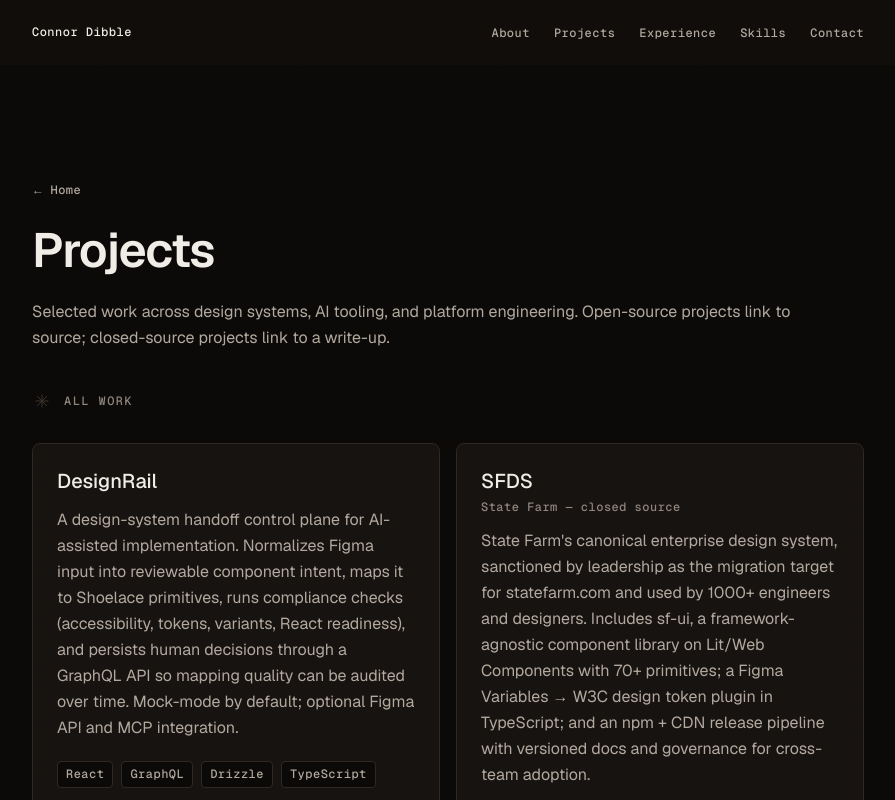
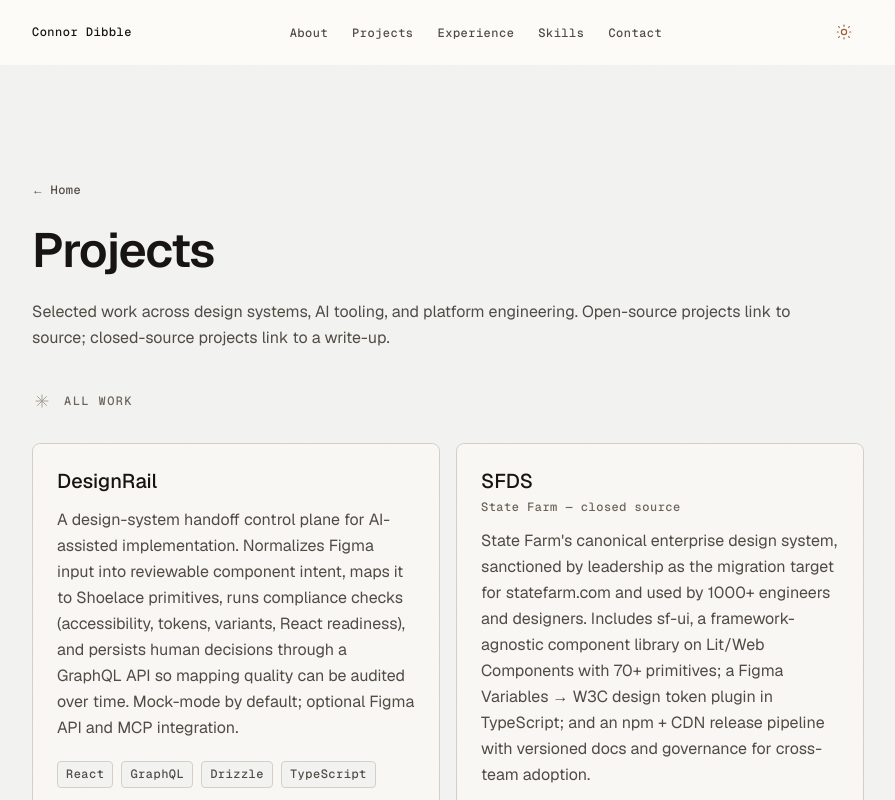
Before and after one commit to connordibble/connordibble.dev, a Next.js app: page /projects in a window 1280 px wide. Shown: the top 800 px of the page, without its empty margins (192-1087 px from the left). Built offline with nearby package versions, Linux system fonts and the light colour scheme.

Commit message:
feat: add light mode

```diff
--- a/src/app/globals.css
+++ b/src/app/globals.css
@@ -18,6 +18,26 @@
   --color-code-border: #262018;
   --color-success: #34b36a;
   --color-warning: #c9a227;
+}
+
+:root[data-theme="light"] {
+  --color-accent: #9f5f37;
+  --color-accent-hover: #7d4527;
+  --color-accent-soft: #ead8cb;
+  --color-canvas: #f2f3f0;
+  --color-shell: #fcfbf8;
+  --color-panel: #f8f7f3;
+  --color-panel-raised: #ffffff;
+  --color-panel-hover: #eeeae4;
+  --color-border: #d5d0c7;
+  --color-border-strong: #aaa195;
+  --color-text: #171411;
+  --color-text-muted: #514b45;
+  --color-text-subtle: #6c645a;
+  --color-code-bg: #f7f4ef;
+  --color-code-border: #d9d2c8;
+  --color-success: #167348;
+  --color-warning: #8f6b10;
 }
 
 @theme inline {
@@ -93,6 +113,11 @@
 
 html {
   scroll-behavior: smooth;
+  color-scheme: dark;
+}
+
+html[data-theme="light"] {
+  color-scheme: light;
 }
 
 section[id],
@@ -108,6 +133,9 @@
   -moz-osx-font-smoothing: grayscale;
   text-rendering: optimizeLegibility;
   -webkit-tap-highlight-color: transparent;
+  transition:
+    background-color 180ms ease,
+    color 180ms ease;
 }
 
 body::before {
@@ -119,6 +147,11 @@
   opacity: 0.06;
   mix-blend-mode: overlay;
   background-image: url("/noise.svg");
+}
+
+:root[data-theme="light"] body::before {
+  opacity: 0.035;
+  mix-blend-mode: multiply;
 }
 
 ::selection {
--- a/src/app/layout.tsx
+++ b/src/app/layout.tsx
@@ -1,5 +1,6 @@
 import type { Metadata, Viewport } from "next";
 import { Geist, Geist_Mono } from "next/font/google";
+import Script from "next/script";
 import "./globals.css";
 
 const geistSans = Geist({
@@ -39,11 +40,29 @@
 };
 
 export const viewport: Viewport = {
-  themeColor: "#0b0908",
-  colorScheme: "dark",
+  themeColor: [
+    { media: "(prefers-color-scheme: light)", color: "#f2f3f0" },
+    { media: "(prefers-color-scheme: dark)", color: "#0b0908" },
+  ],
+  colorScheme: "dark light",
   width: "device-width",
   initialScale: 1,
 };
+
+const themeInitScript = `
+(function() {
+  try {
+    var key = "connordibble-theme";
+    var stored = localStorage.getItem(key);
+    var theme = stored === "light" || stored === "dark"
+      ? stored
+      : (window.matchMedia("(prefers-color-scheme: light)").matches ? "light" : "dark");
+    document.documentElement.dataset.theme = theme;
+  } catch (_) {
+    document.documentElement.dataset.theme = "dark";
+  }
+})();
+`;
 
 export default function RootLayout({
   children,
@@ -53,6 +72,7 @@
   return (
     <html
       lang="en"
+      suppressHydrationWarning
       className={`${geistSans.variable} ${geistMono.variable} h-full antialiased`}
     >
       <body className="min-h-full flex flex-col bg-canvas text-text font-sans">
@@ -63,6 +83,9 @@
           Skip to content
         </a>
         {children}
+        <Script id="theme-init" strategy="beforeInteractive">
+          {themeInitScript}
+        </Script>
       </body>
     </html>
   );
--- a/src/components/nav.tsx
+++ b/src/components/nav.tsx
@@ -1,8 +1,13 @@
 "use client";
 
-import { useEffect, useState } from "react";
+import { useEffect, useState, useSyncExternalStore } from "react";
 import Link from "next/link";
 import { AnimatePresence, motion, useReducedMotion } from "framer-motion";
+
+type Theme = "dark" | "light";
+
+const themeStorageKey = "connordibble-theme";
+const themeChangeEvent = "connordibble-theme-change";
 
 const links = [
   { href: "/#about", label: "About" },
@@ -79,6 +84,8 @@
           ))}
         </ul>
 
+        <div className="flex items-center gap-1 sm:ml-1">
+          <ThemeToggle />
           <button
             type="button"
             aria-expanded={open}
@@ -87,8 +94,9 @@
             onClick={() => setOpen((o) => !o)}
             className="sm:hidden -mr-2 inline-flex h-11 w-11 items-center justify-center rounded-sm text-text hover:text-accent transition-colors duration-150"
           >
-          <Hamburger open={open} />
+            <Hamburger open={open} reduceMotion={shouldReduceMotion} />
           </button>
+        </div>
       </nav>
 
       <AnimatePresence initial={false}>
@@ -138,21 +146,165 @@
   );
 }
 
-function Hamburger({ open }: { open: boolean }) {
+function ThemeToggle() {
+  const theme = useSyncExternalStore(
+    subscribeTheme,
+    getThemeSnapshot,
+    getServerThemeSnapshot,
+  );
+  const nextTheme = theme === "light" ? "dark" : "light";
+
+  return (
+    <button
+      type="button"
+      aria-label={`Switch to ${nextTheme} mode`}
+      aria-pressed={theme === "light"}
+      title={`Switch to ${nextTheme} mode`}
+      onClick={() => {
+        applyTheme(nextTheme);
+      }}
+      className="group relative inline-flex h-10 w-10 items-center justify-center rounded-sm text-text-muted transition-[background-color,color,transform] duration-150 hover:bg-panel-hover hover:text-accent active:scale-[0.96] active:bg-border active:text-accent aria-pressed:text-accent"
+    >
+      <SunIcon
+        className={[
+          "absolute h-4 w-4 transition-all duration-150",
+          theme === "light" ? "scale-100 opacity-100" : "scale-75 opacity-0",
+        ].join(" ")}
+      />
+      <MoonIcon
+        className={[
+          "absolute h-4 w-4 transition-all duration-150",
+          theme === "dark" ? "scale-100 opacity-100" : "scale-75 opacity-0",
+        ].join(" ")}
+      />
+    </button>
+  );
+}
+
+function subscribeTheme(onStoreChange: () => void) {
+  const media = window.matchMedia("(prefers-color-scheme: light)");
+  const onPreferenceChange = () => {
+    if (getStoredTheme()) return;
+    setThemeAttribute(media.matches ? "light" : "dark");
+    onStoreChange();
+  };
+  const onStorage = (event: StorageEvent) => {
+    if (event.key !== themeStorageKey) return;
+    setThemeAttribute(getStoredTheme() ?? getSystemTheme());
+    onStoreChange();
+  };
+
+  window.addEventListener(themeChangeEvent, onStoreChange);
+  window.addEventListener("storage", onStorage);
+  media.addEventListener("change", onPreferenceChange);
+  queueMicrotask(onStoreChange);
+
+  return () => {
+    window.removeEventListener(themeChangeEvent, onStoreChange);
+    window.removeEventListener("storage", onStorage);
+    media.removeEventListener("change", onPreferenceChange);
+  };
+}
+
+function getThemeSnapshot(): Theme {
+  return getCurrentTheme();
+}
+
+function getServerThemeSnapshot(): Theme {
+  return "dark";
+}
+
+function getCurrentTheme(): Theme {
+  return document.documentElement.dataset.theme === "light" ? "light" : "dark";
+}
+
+function getSystemTheme(): Theme {
+  return window.matchMedia("(prefers-color-scheme: light)").matches
+    ? "light"
+    : "dark";
+}
+
+function getStoredTheme(): Theme | null {
+  try {
+    const stored = localStorage.getItem(themeStorageKey);
+    return stored === "light" || stored === "dark" ? stored : null;
+  } catch {
+    return null;
+  }
+}
+
+function setThemeAttribute(theme: Theme) {
+  document.documentElement.dataset.theme = theme;
+}
+
+function applyTheme(theme: Theme) {
+  setThemeAttribute(theme);
+  try {
+    localStorage.setItem(themeStorageKey, theme);
+  } catch {
+    // Theme persistence is nice-to-have; the visible theme still updates.
+  }
+  window.dispatchEvent(new Event(themeChangeEvent));
+}
+
+function Hamburger({
+  open,
+  reduceMotion,
+}: {
+  open: boolean;
+  reduceMotion: boolean | null;
+}) {
   return (
     <span className="relative block h-4 w-5" aria-hidden>
       <motion.span
         className="absolute inset-x-0 top-1/2 block h-px bg-current"
         initial={false}
         animate={open ? { y: 0, rotate: 45 } : { y: -5, rotate: 0 }}
-        transition={{ duration: 0.2, ease: "easeOut" }}
+        transition={{ duration: reduceMotion ? 0 : 0.2, ease: "easeOut" }}
       />
       <motion.span
         className="absolute inset-x-0 top-1/2 block h-px bg-current"
         initial={false}
         animate={open ? { y: 0, rotate: -45 } : { y: 5, rotate: 0 }}
-        transition={{ duration: 0.2, ease: "easeOut" }}
+        transition={{ duration: reduceMotion ? 0 : 0.2, ease: "easeOut" }}
       />
     </span>
   );
 }
+
+function SunIcon({ className }: { className?: string }) {
+  return (
+    <svg
+      viewBox="0 0 20 20"
+      fill="none"
+      stroke="currentColor"
+      strokeWidth="1.5"
+      strokeLinecap="round"
+      aria-hidden="true"
+      className={className}
+    >
+      <circle cx="10" cy="10" r="3.25" />
+      <path d="M10 2.75V1.5" />
+      <path d="M10 18.5v-1.25" />
+      <path d="m4.2 4.2-.9-.9" />
+      <path d="m16.7 16.7-.9-.9" />
+      <path d="M2.75 10H1.5" />
+      <path d="M18.5 10h-1.25" />
+      <path d="m4.2 15.8-.9.9" />
+      <path d="m16.7 3.3-.9.9" />
+    </svg>
+  );
+}
+
+function MoonIcon({ className }: { className?: string }) {
+  return (
+    <svg
+      viewBox="0 0 20 20"
+      fill="currentColor"
+      aria-hidden="true"
+      className={className}
+    >
+      <path d="M14.75 13.36c-4.02.58-7.44-2.84-6.86-6.86.12-.83.42-1.61.86-2.29.22-.34-.1-.75-.48-.62A6.73 6.73 0 0 0 3.8 10a6.7 6.7 0 0 0 6.7 6.7 6.73 6.73 0 0 0 6.41-4.47c.13-.38-.28-.7-.62-.48-.68.44-1.46.74-2.29.86Z" />
+    </svg>
+  );
+}
```
Lines whose indentation alone changed are shown as unchanged.
